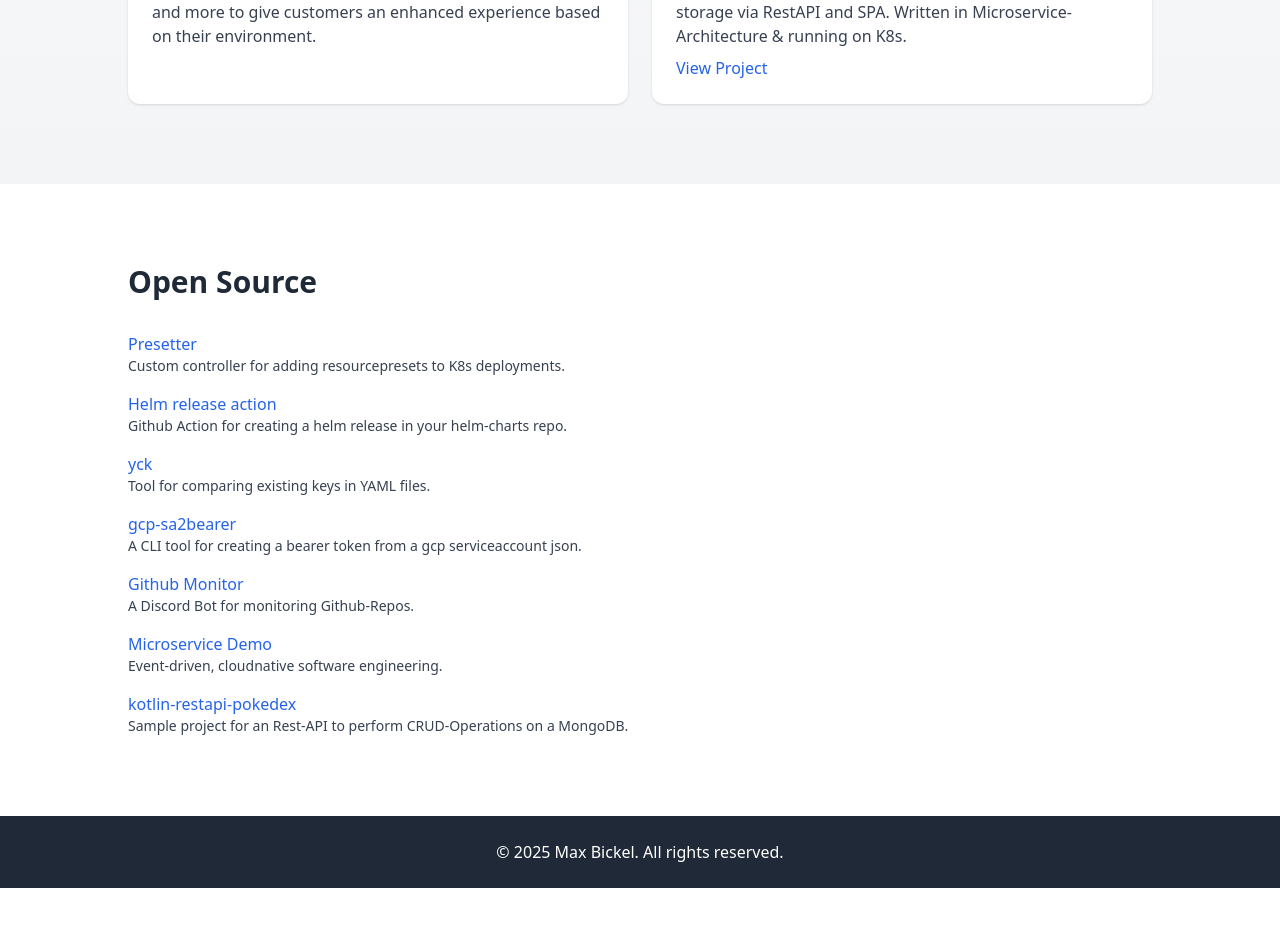
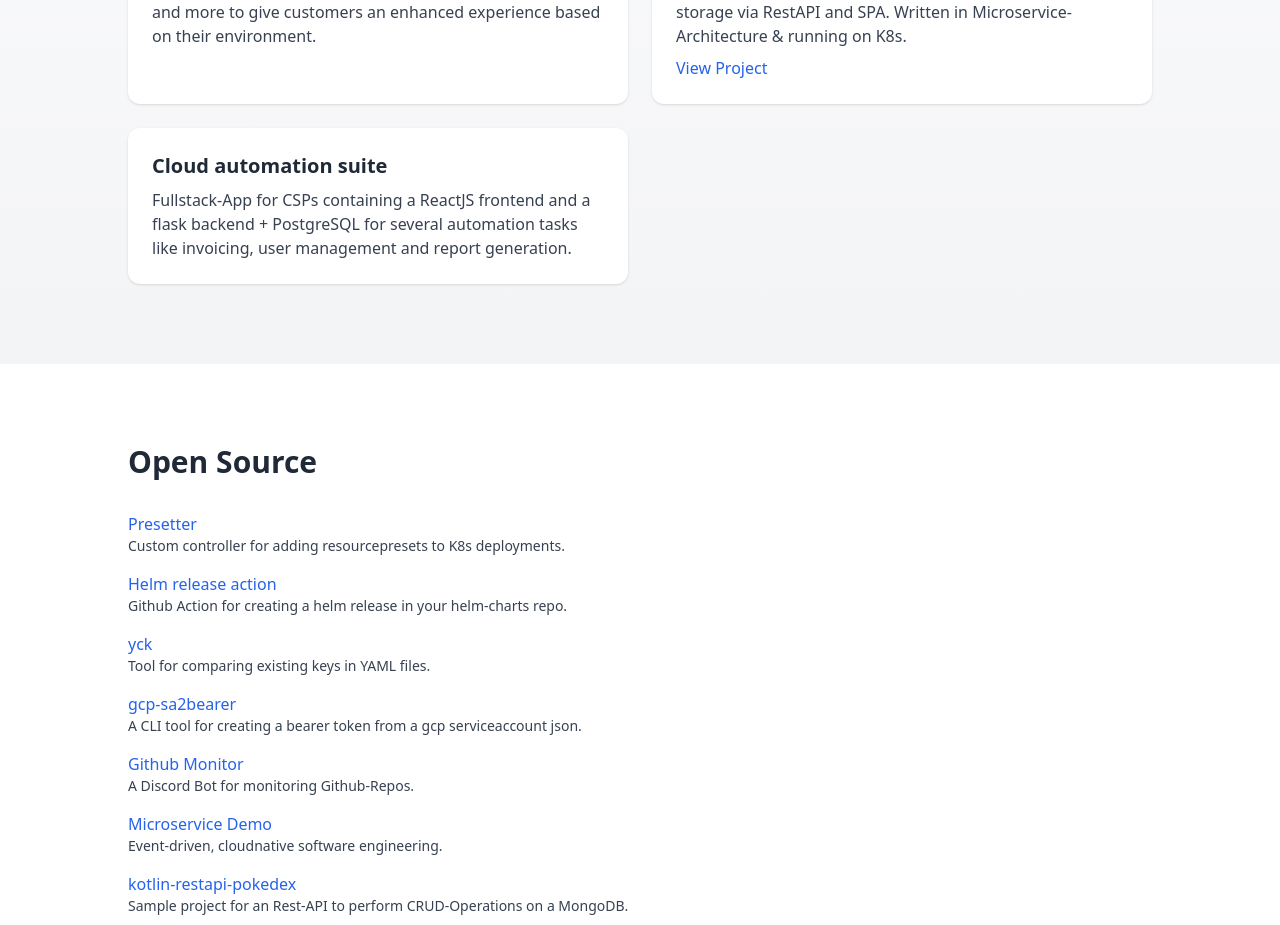
Before and after one commit to xamma/xamma.github.io, a React (Vite) app: page / in a window 1280 px wide. Shown: the part 3628-4553 px from the top of the page. Before the commit the page ends 4516 px from the top, so only its background shows below. Built offline with nearby package versions, Linux system fonts and the light colour scheme.

Commit message:
Additions to projects chapter.

```diff
--- a/src/data/projects.js
+++ b/src/data/projects.js
@@ -28,5 +28,9 @@ export default [
     name: 'KubeS3',
     description: 'Fullstack-App for interacting with data from and to S3 storage via RestAPI and SPA. Written in Microservice-Architecture & running on K8s.',
     link: 'https://github.com/xamma/KubeS3'
+  },
+  {
+    name: 'Cloud automation suite',
+    description: 'Fullstack-App for CSPs containing a ReactJS frontend and a flask backend + PostgreSQL for several automation tasks like invoicing, user management and  report generation.',
   }
 ];
```
